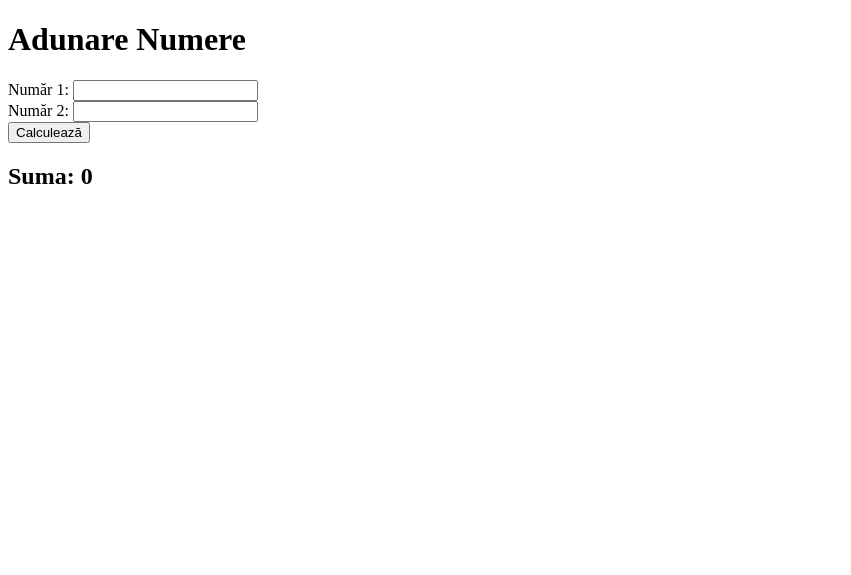
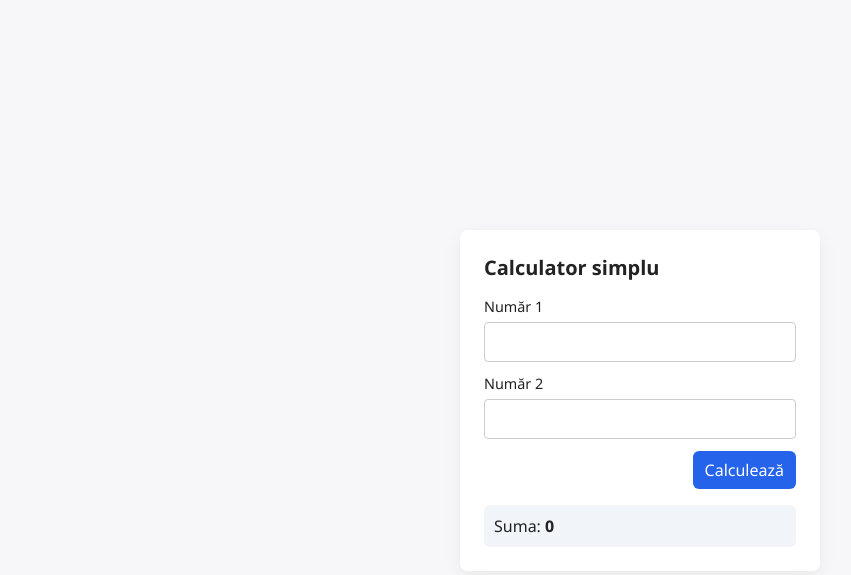
Before and after one commit to Ale-contscoala/webPageRepo, a plain HTML site: page index.html in a window 1280 px wide. Shown: the whole page, without its empty margins (0-851 px from the left). Drawn offline with Linux system fonts and the light colour scheme.

Commit message:
Add files via upload

```diff
--- a/index.html
+++ b/index.html
@@ -1,27 +1,33 @@
-<!DOCTYPE html>
+<!doctype html>
 <html lang="ro">
 <head>
-    <meta charset="UTF-8">
-    <meta name="viewport" content="width=device-width, initial-scale=1.0">
-    <title>Adunare Numere</title>
-    <script>
-        function adunaNumere() {
-            const numar1 = parseFloat(document.getElementById('numar1').value) || 0;
-            const numar2 = parseFloat(document.getElementById('numar2').value) || 0;
-            const suma = numar1 + numar2;
-            document.getElementById('rezultat').innerText = 'Suma: ' + suma;
-        }
-    </script>
+  <meta charset="utf-8">
+  <meta name="viewport" content="width=device-width,initial-scale=1">
+  <title>Calculator Sumă</title>
+  <link rel="stylesheet" href="style.css">
 </head>
 <body>
-    <h1>Adunare Numere</h1>
-    <label for="numar1">Număr 1:</label>
-    <input type="number" id="numar1" oninput="adunaNumere()">
-    <br>
-    <label for="numar2">Număr 2:</label>
-    <input type="number" id="numar2" oninput="adunaNumere()">
-    <br>
-    <button onclick="adunaNumere()">Calculează</button>
-    <h2 id="rezultat">Suma: 0</h2>
+  <main>
+    <h1>Calculator simplu</h1>
+    <form id="sum-form" aria-describedby="result" onsubmit="return false;">
+      <div class="field">
+        <label for="num1">Număr 1</label>
+        <input type="number" id="num1" name="num1" inputmode="decimal" step="any" />
+      </div>
+
+      <div class="field">
+        <label for="num2">Număr 2</label>
+        <input type="number" id="num2" name="num2" inputmode="decimal" step="any" />
+      </div>
+
+      <div class="actions">
+        <button id="calc-btn" type="button">Calculează</button>
+      </div>
+    </form>
+
+    <div id="result" class="result" aria-live="polite">Suma: <strong id="sum">0</strong></div>
+  </main>
+
+  <script src="script.js"></script>
 </body>
 </html>
--- /dev/null
+++ b/script.js
@@ -0,0 +1,26 @@
+const num1 = document.getElementById('num1');
+const num2 = document.getElementById('num2');
+const btn = document.getElementById('calc-btn');
+const sumEl = document.getElementById('sum');
+
+function parseNumber(v){
+  const n = parseFloat(v);
+  return Number.isFinite(n) ? n : 0;
+}
+
+function updateSum(){
+  const a = parseNumber(num1.value);
+  const b = parseNumber(num2.value);
+  const s = a + b;
+  // show integer without decimal when appropriate
+  sumEl.textContent = Number.isInteger(s) ? s : String(s);
+}
+
+// calculate on button click
+btn.addEventListener('click', updateSum);
+// bonus: auto-calculate when inputs change
+num1.addEventListener('input', updateSum);
+num2.addEventListener('input', updateSum);
+
+// initialize
+updateSum();
--- /dev/null
+++ b/style.css
@@ -0,0 +1,13 @@
+*{box-sizing:border-box;font-family:Segoe UI, Roboto, Arial, sans-serif}
+body{display:flex;align-items:center;justify-content:center;min-height:100vh;margin:0;background:#f7f7f9;color:#222}
+main{background:white;padding:24px;border-radius:8px;box-shadow:0 6px 18px rgba(0,0,0,0.06);width:360px;max-width:95%}
+h1{margin:0 0 16px;font-size:1.25rem}
+.field{display:flex;flex-direction:column;margin-bottom:12px}
+label{font-size:0.9rem;margin-bottom:6px}
+input[type=number]{padding:8px 10px;font-size:1rem;border:1px solid #ccc;border-radius:4px}
+.actions{display:flex;justify-content:flex-end}
+button{padding:8px 12px;font-size:1rem;border:none;background:#2563eb;color:white;border-radius:6px;cursor:pointer}
+button:active{transform:translateY(1px)}
+.result{margin-top:16px;padding:10px;background:#f1f5f9;border-radius:6px}
+strong#sum{font-weight:700}
+@media (prefers-reduced-motion:reduce){*{transition:none!important}}
```
Also changed, not shown: 1 other file.
